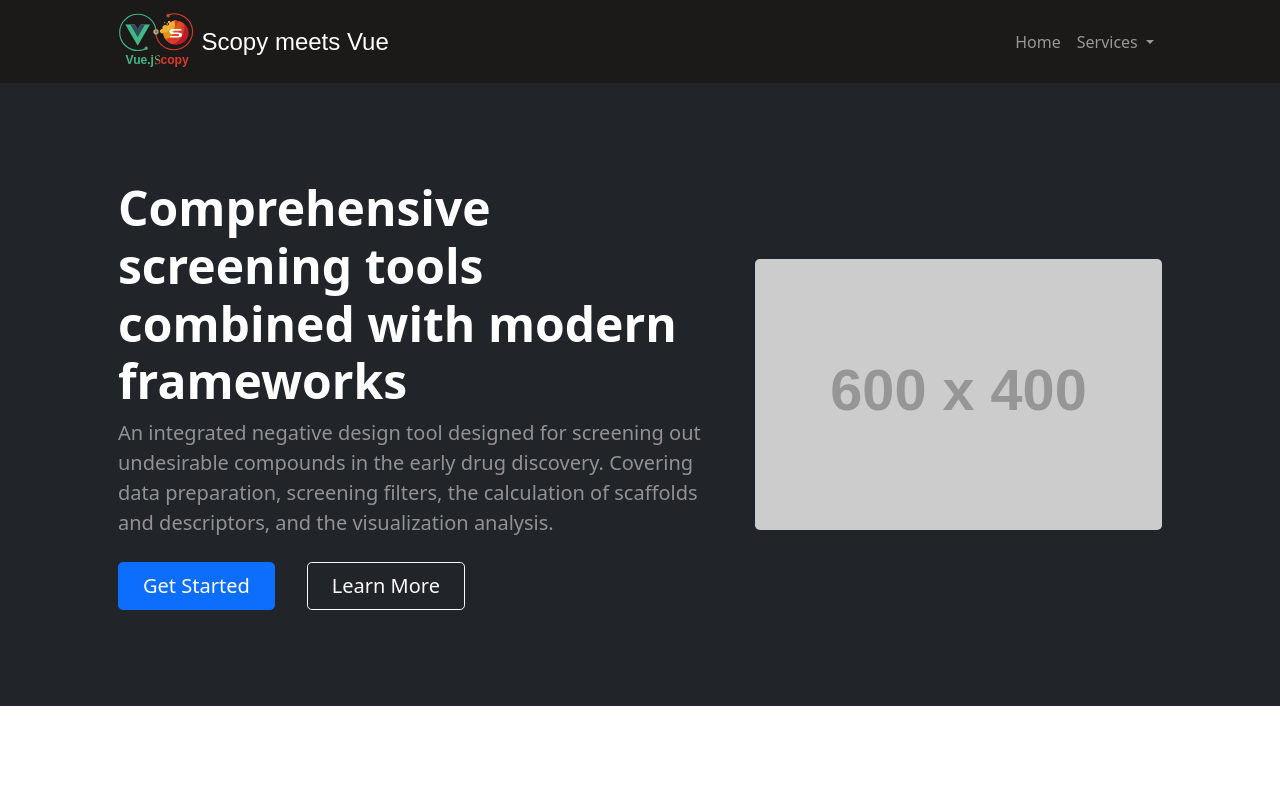
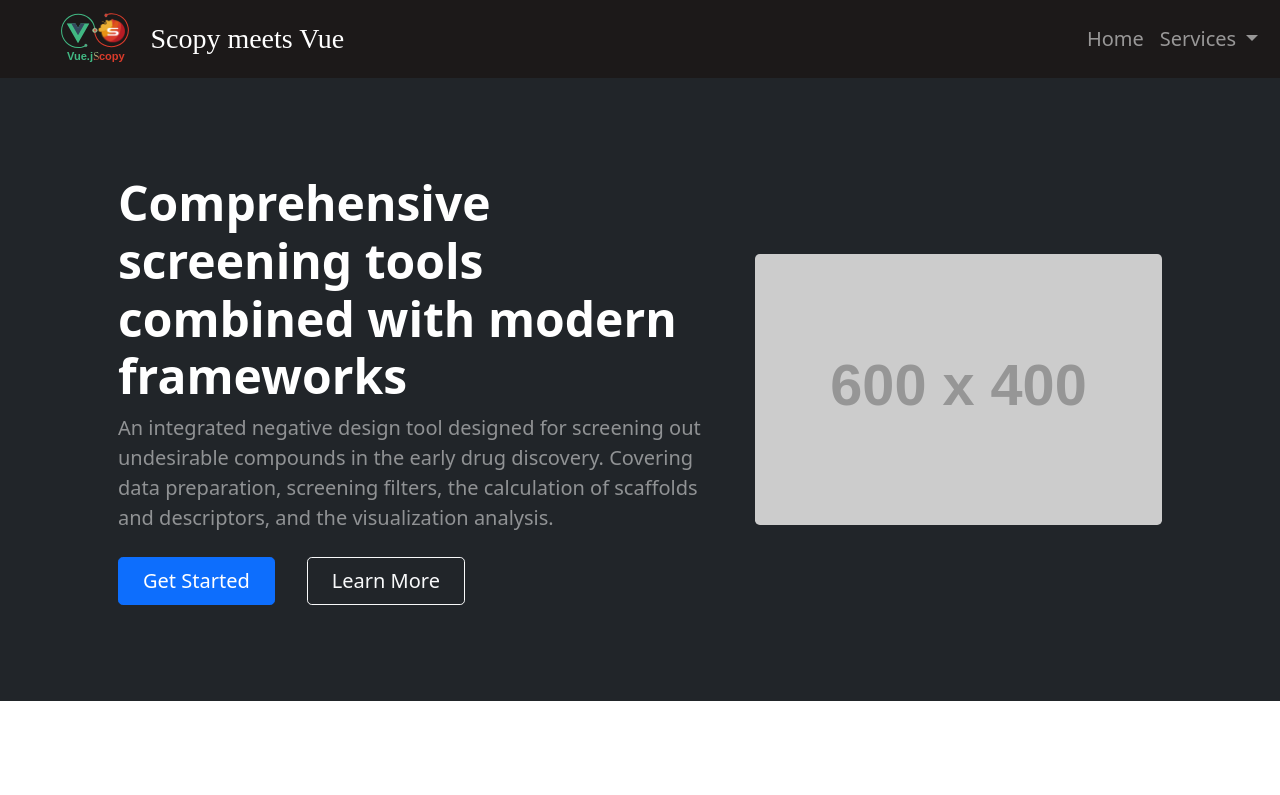
Before and after one commit to kotori-y/scue, a Vue app: page / in a window 1280 px wide. Shown: the top 795 px of the page. Built offline with nearby package versions, Linux system fonts and the light colour scheme.

Commit message:
adjusted navigation bar

```diff
--- a/src/components/Navi/Index.vue
+++ b/src/components/Navi/Index.vue
@@ -9,14 +9,24 @@
 -->
 
 <template>
-  <nav class="navbar navbar-expand-lg navbar-dark bg-dark">
-    <div class="container px-5">
-      <img alt="" class="d-inline-block justify-content-center align-items-center mr-2" height="8%"
-           src="../../../public/imgs/logo.svg" width="8%">
-      <router-link class="navbar-brand HHH" to="/">{{ ProjectName }}</router-link>
-      <NaviItems/>
-    </div>
-  </nav>
+  <main class="flex-shrink-0">
+
+    <nav class="navbar navbar-expand-lg navbar-dark bg-dark">
+      <img alt="" class="d-inline-block justify-content-center align-items-center mr-2" height="6%"
+           src="../../../public/imgs/logo.svg" width="6%">
+      <div class="container px-12">
+        <!--        <img alt="" class="d-inline-block justify-content-center align-items-center mr-2" height="8%"-->
+        <!--             src="../../../public/imgs/logo.svg" width="8%">-->
+        <router-link class="navbar-brand HHH" to="/">{{ ProjectName }}</router-link>
+        <NaviItems/>
+      </div>
+      <button class="navbar-toggler" type="button" data-bs-toggle="collapse"
+              data-bs-target="#navbarSupportedContent" aria-controls="navbarSupportedContent"
+              aria-expanded="false" aria-label="Toggle navigation"><span class="navbar-toggler-icon"></span>
+      </button>
+    </nav>
+  </main>
+
 </template>
 
 <script>
@@ -35,12 +45,13 @@ export default {
 
 <style scoped>
 .HHH {
-  font-family: "Fira Code",sans-serif;
-  font-size: 24px;
+  font-family: "Times New Roman", sans-serif;
+  font-size: 28px;
 }
 
 img {
   margin-top: 5px;
+  margin-left: 60px;
 }
 
 nav {
--- a/src/components/Navi/NaviItems.vue
+++ b/src/components/Navi/NaviItems.vue
@@ -48,7 +48,7 @@ export default {
         {name: "Home", to: "/", dropdown: false, children: []},
         {
           name: "Services",
-          to: "#",
+          to: "javascript:void(0)",
           dropdown: true,
           children: [{name: "Druglikeness", to: "/druglikeness"},
             {name: "Frequent Hitters", to: "/fh"}],
@@ -73,3 +73,11 @@ export default {
   },
 };
 </script>
+
+<style scoped>
+
+li {
+  font-size: 20px !important;
+}
+
+</style>
```
